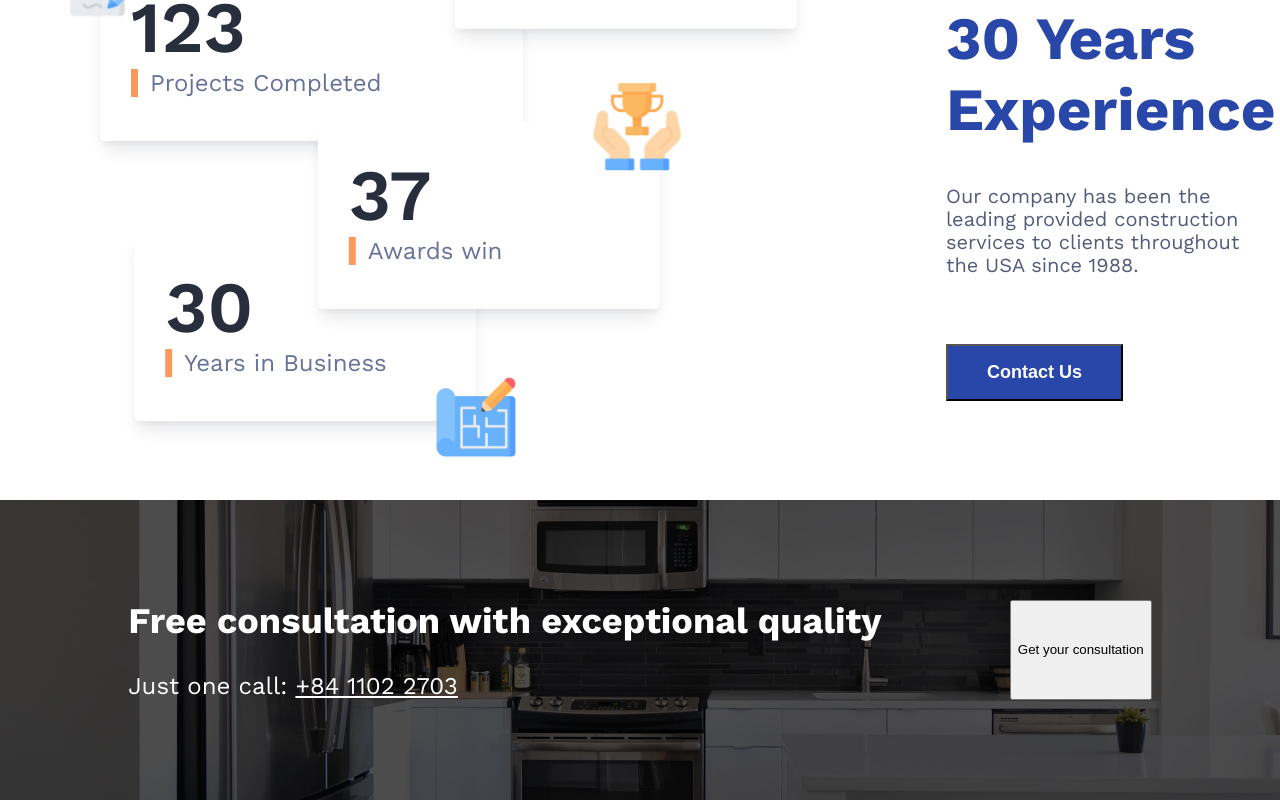
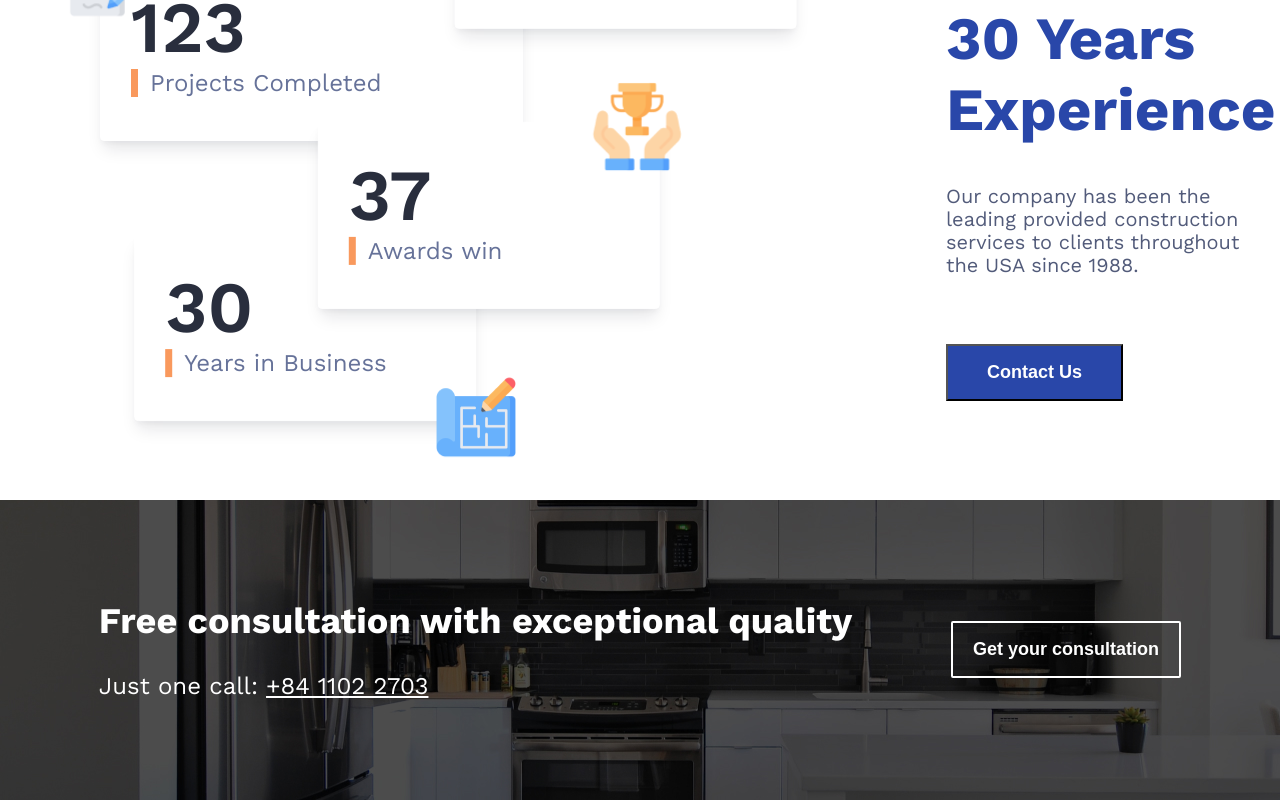
Before and after one commit to Oleksandr-Berd/the-box, a React (Create React App) app: page / in a window 1280 px wide. Shown: the part 3077-3877 px from the top of the page. Built offline with nearby package versions, Linux system fonts and the light colour scheme.

Commit message:
made section soncultation

```diff
--- a/src/components/Consultation/Consultation.jsx
+++ b/src/components/Consultation/Consultation.jsx
@@ -14,7 +14,9 @@ const Consultation = () => {
             </a>
           </div>
         </div>
-        <button className={styles.consBtn}>Get your consultation</button>
+        <div className={styles.btnCon}>
+          <button className={styles.consBtn}>Get your consultation</button>
+        </div>
       </section>
     );
 }
--- a/src/components/Consultation/Consultation.module.css
+++ b/src/components/Consultation/Consultation.module.css
@@ -1,4 +1,4 @@
-.consSection{
+.consSection {
   display: flex;
   flex-direction: row;
   justify-content: space-evenly;
@@ -10,7 +10,7 @@ padding-bottom: 100px;
   color: #fff;
 }
 
-.constTitle{
+.constTitle {
   margin-bottom: 30px;
 
   font-size: 36px;
@@ -18,21 +18,40 @@ margin-bottom: 30px;
   line-height: 1.17;
 }
 
-.contactCon{
+.contactCon {
   display: flex;
   flex-direction: row;
   justify-content: flex-start;
 }
 
-.consText{
+.consText {
   font-size: 24px;
   line-height: 1.17;
   margin-right: 8px;
 }
 
-.constLink{
+.constLink {
   color: #fff;
   font-size: 24px;
   line-height: 1.17;
   text-decoration: underline;
 }
+
+.btnCon{
+    display: flex;
+    align-items: center;
+}
+
+.consBtn {
+  padding-top: 16px;
+  padding-bottom: 16px;
+  padding-right: 20px;
+  padding-left: 20px;
+
+  background-color: rgba(255, 255, 255, 0);
+  color: #fff;
+  font-size: 18px;
+  font-weight: 600;
+  border: 2px solid #ffffff;
+  border-radius: 2px;
+}
```
Lines whose indentation alone changed are shown as unchanged.
